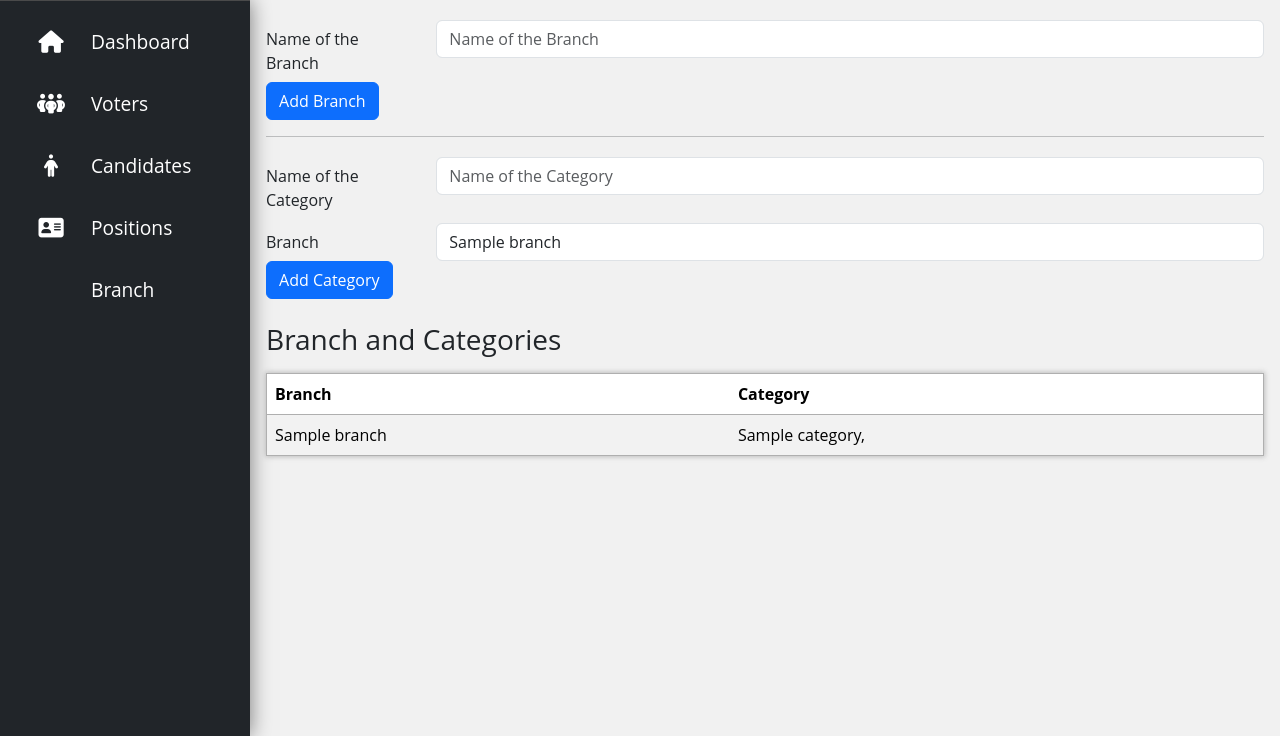
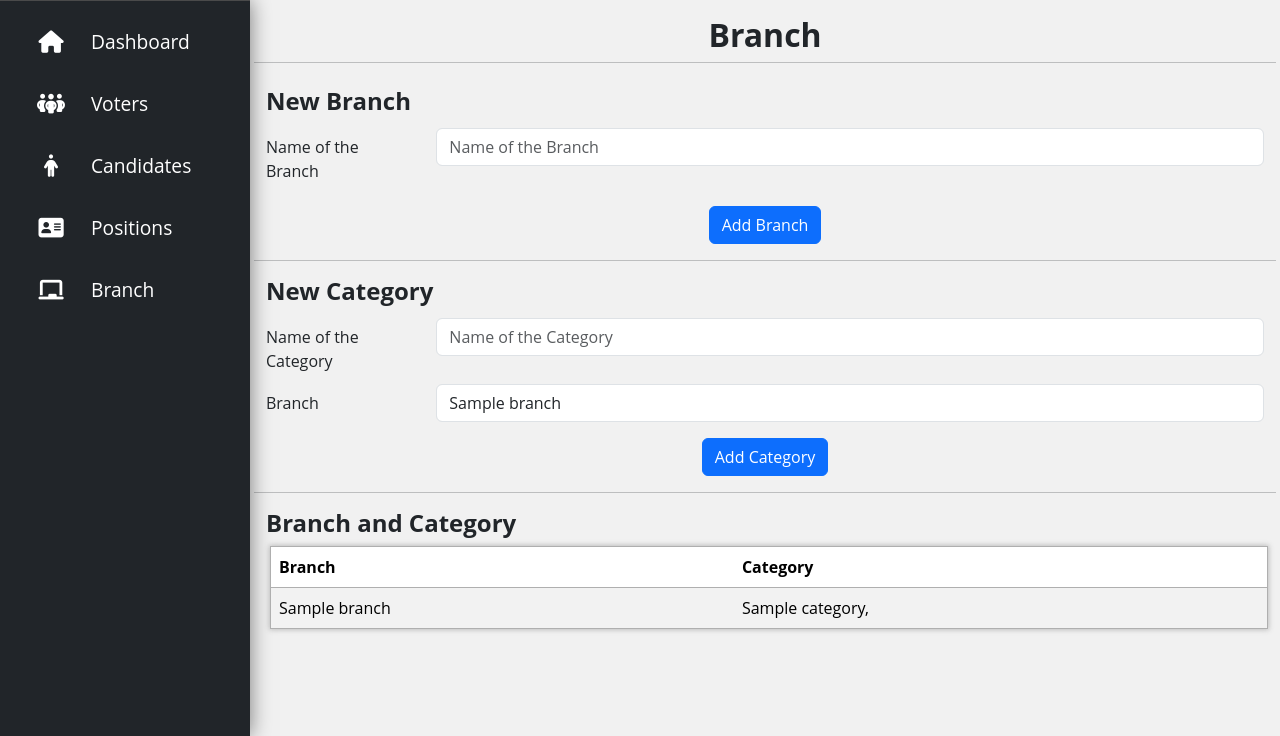
Before and after one commit to Krish2208/HashVote, a Flask app: template templates/branch.html in a window 1280 px wide. Shown: the part 64-800 px from the top of the page. Run offline with Flask 2, Linux system fonts and the light colour scheme; the template is opened without the code that fills it: most values are stand-ins (such as "Sample title", 1, 10 or a date in 2020); some libraries are stand-ins or nearby versions.

Commit message:
styling uplift2

```diff
--- a/templates/admin-template.html
+++ b/templates/admin-template.html
@@ -61,7 +61,7 @@
               </span>
             </li>
             <li class="nav-list-item">
-              <i class="fa-solid fa-layer"></i>
+              <i class="fa-solid fa-chalkboard"></i>
               <span>
                 <a href="/branch">Branch</a>
               </span>
--- a/templates/branch.html
+++ b/templates/branch.html
@@ -1,7 +1,13 @@
 {% extends 'admin-template.html' %} {% block content %}
+<div class="row">
+  <div class="text-center fw-bolder h2">Branch</div>
+  <hr class="mb-4" />
+  <div class="h4 fw-bold">New Branch</div>
   <form action="/branch" , method="post">
     <div class="form-group row pt-1">
-    <label for="name" class="col-sm-2 col-form-label">Name of the Branch</label>
+      <label for="name" class="col-sm-2 col-form-label"
+        >Name of the Branch</label
+      >
       <div class="col-sm-10">
         <input
           required
@@ -13,9 +19,12 @@
         />
       </div>
     </div>
-  <button type="submit" class="btn btn-primary">Add Branch</button>
+    <div class="text-center">
+      <button type="submit" class="btn btn-primary mt-3">Add Branch</button>
+    </div>
   </form>
-<hr />
+  <hr class="my-3" />
+  <div class="h4 fw-bold">New Category</div>
   <form action="/category" , method="post">
     <div class="form-group row pt-1">
       <label for="category" class="col-sm-2 col-form-label"
@@ -42,13 +51,13 @@
         </select>
       </div>
     </div>
-  <button type="submit" class="btn btn-primary">Add Category</button>
+    <div class="text-center">
+      <button type="submit" class="btn btn-primary mt-3">Add Category</button>
+    </div>
   </form>
-<div class="row mt-4">
-  <div class="col-sm-12">
-    <h3>Branch and Categories</h3>
-  </div>
-  <div class="col-md-12 pt-2">
+  <hr class="my-3" />
+  <div class="h4 fw-bold">Branch and Category</div>
+  <div class="col-md-12 mx-1">
     <table class="table table-striped position-table">
       <thead>
         <tr>
@@ -61,12 +70,13 @@
         <tr>
           <td>{{branch.name}}</td>
           <td>
-            {% for category in branch.categories %} {{category}},&nbsp; {% endfor %}
+            {% for category in branch.categories %} {{category}},&nbsp; {%
+            endfor %}
           </td>
         </tr>
         {% endfor %}
       </tbody>
     </table>
   </div>
+</div>
 {% endblock %}
-</div>
--- a/templates/notime.html
+++ b/templates/notime.html
@@ -1,3 +1,5 @@
 {% extends 'base-template.html' %} {% block content %}
-<div class="row p-4">Voting is now closed. Thank you for participating!</div>
+<div class="row p-4">
+  <div class="text-center h4 fw-bold">Voting is now closed. Thank you for participating!</div>
+</div>
 {% endblock %}
--- a/templates/voters.html
+++ b/templates/voters.html
@@ -2,7 +2,7 @@
 <div class="row">
   <div class="text-center fw-bolder h2">Voters</div>
   <hr class="mb-4" />
-  <div class="h4 fw-bold">Add Voter</div>
+  <div class="h4 fw-bold">New Voter</div>
   <form action="/voters" , method="post">
     <div class="form-group row pt-1">
       <label for="name" class="col-sm-2 col-form-label">Name</label>
```
Also changed, not shown: templates/candidates.html (+11 -7 lines), templates/positions.html (+12 -9 lines). Lines whose indentation alone changed are shown as unchanged.
